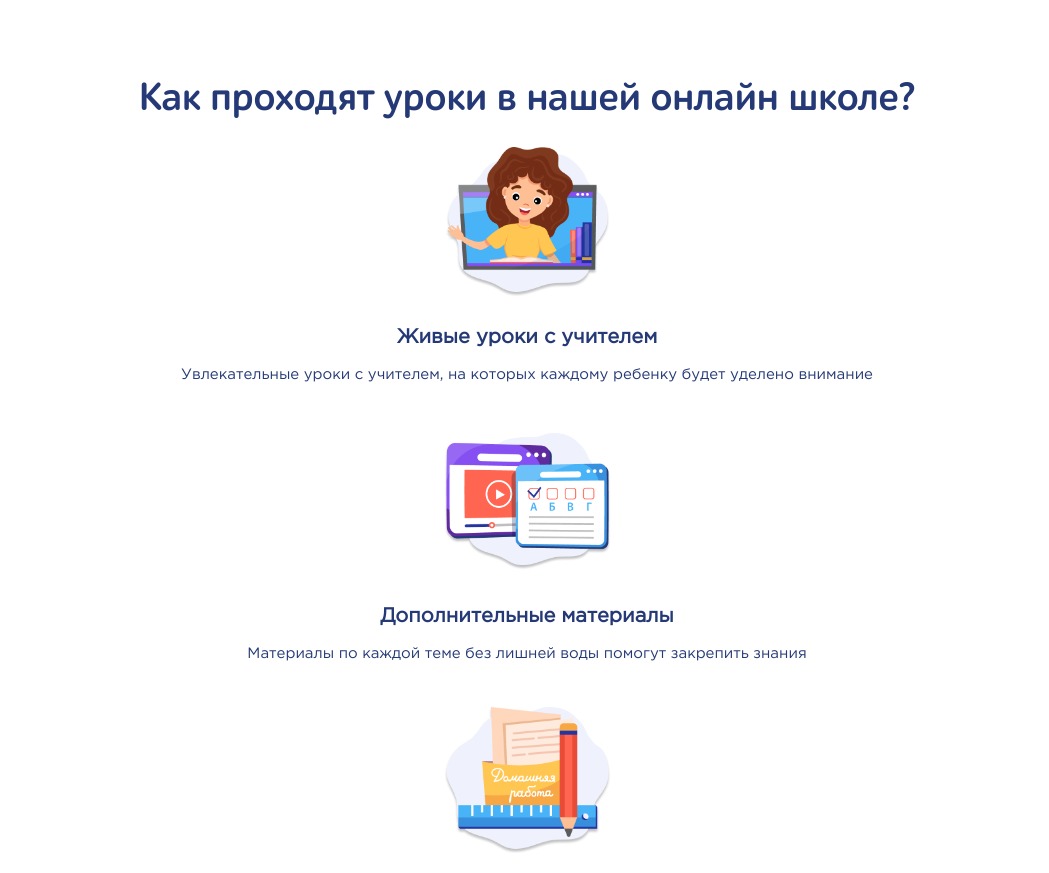
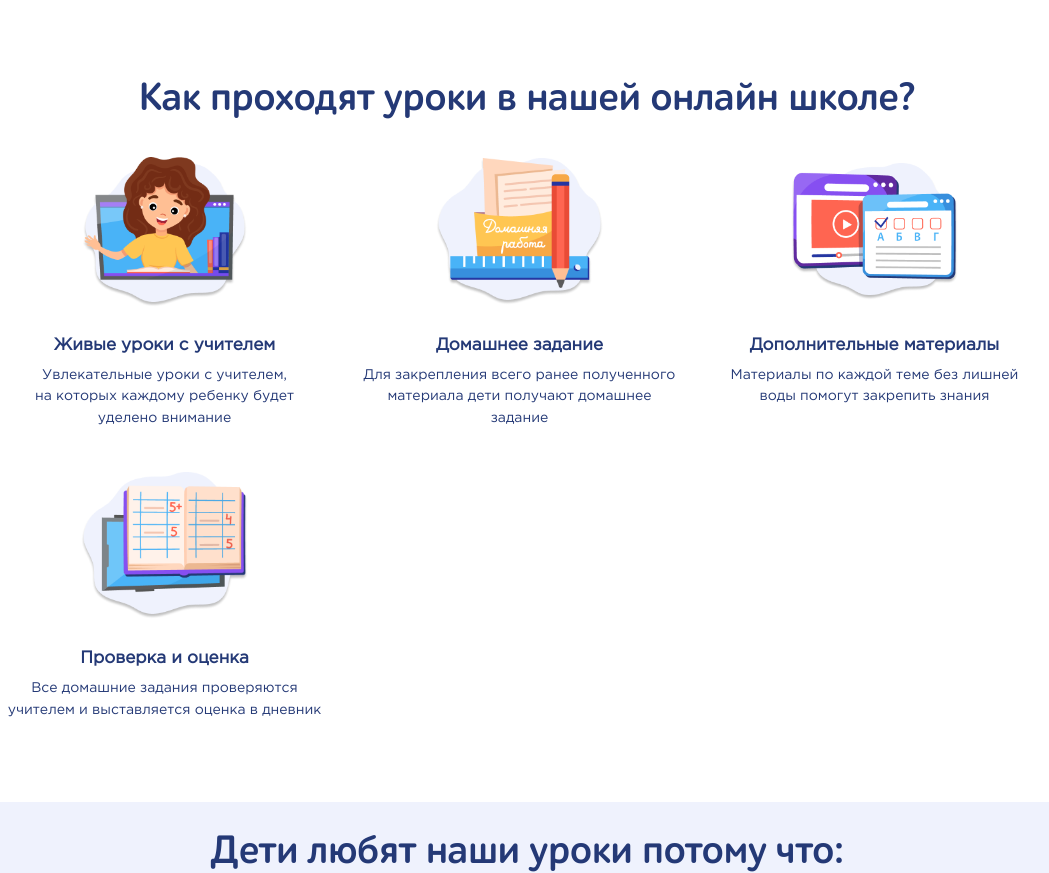
Before and after one commit to D-E-M-A-HTML-developers/Future-school-project, a plain HTML site: page index.html in a window 1280 px wide. Shown: the part 1866-2739 px from the top of the page, without its empty margins (113-1162 px from the left). Drawn offline with Linux system fonts and the light colour scheme; files whose address does not match are found by name.

Commit message:
04.03.2024 add section online-lessons version 768px

```diff
--- a/styles/scss/_online-lessons.scss
+++ b/styles/scss/_online-lessons.scss
@@ -31,7 +31,7 @@
 		align-items: center;
 
 		> h3 {
-      font-family: "Gotham400", sans-serif;
+			font-family: 'Gotham400', sans-serif;
 			text-align: center;
 			font-size: 20px;
 			line-height: 20.6px;
@@ -73,6 +73,46 @@
 		&__item > p {
 			line-height: 157%;
 		}
-
 	}
 }
+
+@media (min-width: 768px) {
+	.online-lessons {
+		padding: 0 0 80px;
+	}
+
+	.online-lessons__title {
+		margin: 0 0 40px;
+	}
+
+	.online-lessons__list {
+		display: inline-flex;
+		flex-wrap: wrap;
+		gap: 40px;
+	}
+
+	.online-lessons__item:nth-child(2) {
+		order: 1;
+	}
+
+	.online-lessons__item:nth-child(4) {
+		order: 2;
+	}
+
+	.online-lessons__item > h3 {
+		font-size: 17px;
+		line-height: 103%;
+		margin: 0 0 10px 0;
+	}
+
+	.online-lessons__item p {
+		font-size: 14px;
+		line-height: 157%;
+		margin: 0;
+	}
+
+	.online-lessons__item {
+		max-width: 315px;
+		width: 100%;
+	}
+}
```
Also changed, not shown: styles/css/style.css, 1 other file. Lines whose indentation alone changed are shown as unchanged.
